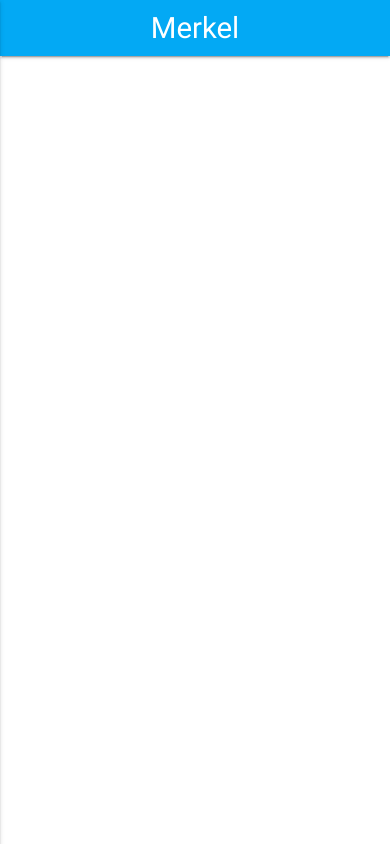
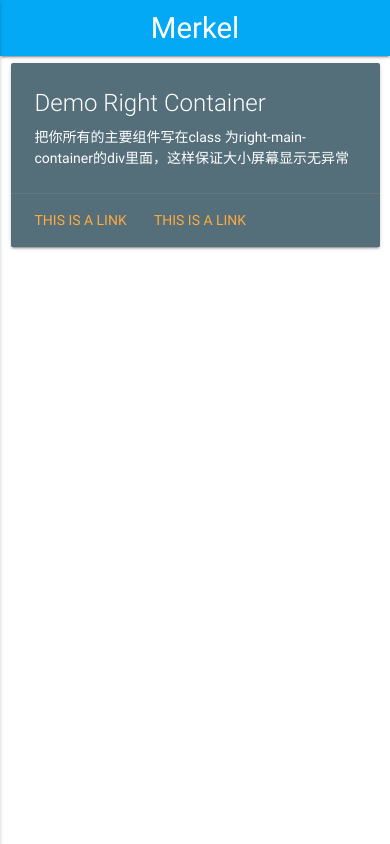
Before and after one commit to XX1019/MerkleReportMaterial, a website: page Main.html in a window 390 px wide. Drawn offline with nearby package versions, Linux system fonts and the light colour scheme.

Commit message:
add right container

```diff
--- a/Main.html
+++ b/Main.html
@@ -23,7 +23,10 @@
 		</nav>
 		<!--side bar can toggle on small screens but do not show on medium and up-->
 		<div id="slide-out" class="side-nav">
-			This is slide menu
+			<div class="main-user-profile">
+				<i class="medium mdi-action-account-circle white-text "></i>
+				<div class="waves-effect waves-light  dropdown-button btn-flat main-user-profile-button" data-activates='dropdown1'>zhilong.wang@shanbay.com</div>
+			</div>
 		</div>
 		<!--side bar shows only on medium and large screen-->
 		<div class="hide-on-small-and-down main-side-card z-depth-1-half grey lighten-5">
@@ -42,6 +45,24 @@
 			<li class="divider"></li>
 			<li><a href="#!">logout</a></li>
 		</ul>
+		<div class="righ-main-container">
+			<!--write all your components in right-main-container-->
+			<div class="row">
+				<div class="col s12">
+					<div class="card blue-grey darken-1">
+						<div class="card-content white-text">
+							<span class="card-title">Demo Right Container</span>
+							<p>把你所有的主要组件写在class 为right-main-container的div里面，这样保证大小屏幕显示无异常</p>
+						</div>
+						<div class="card-action">
+							<a href="#">This is a link</a>
+							<a href="#">This is a link</a>
+						</div>
+					</div>
+				</div>
+			</div>
+		</div>
+
 		<!--debug-->
 		<script type="text/javascript" src="node_modules/jquery/dist/jquery.min.js"></script>
 		<script type="text/javascript" src="node_modules/materialize-css/dist/js/materialize.min.js"></script>
--- a/css/home.css
+++ b/css/home.css
@@ -3,24 +3,17 @@
 	min-height: height: 100vh !important;
 	height: 100vh;
 }
+
 .merkel {
 	box-sizing: border-box;
 }
+
 .login-card {
 	width: 300px;
 	height: 400px;
 	margin: auto;
 }
-@media only screen and (min-width: 320px) and (max-width: 640px) {
-	.login-card {
-		box-shadow: none;
-	}
-}
 
-html, body {
-    min-height: height: 100vh !important;
-    height: 100vh;
-}
 .main-side-card {
 	position: fixed;
 	width: 270px;
@@ -29,12 +22,14 @@
 	margin: 0;
 	overflow: hidden;
 }
+
 .main-user-profile {
 	margin: 0;
 	padding-left: 15px;
 	height: 150px;
 	background-image: url(../img/profile_bg.png);
 }
+
 .main-user-profile-button {
 	top: 20px;
 	padding-left: 5px;
@@ -43,3 +38,14 @@
 	padding: 0;
 	text-transform: none;
 }
+.righ-main-container {
+	margin-left: 280px;
+}
+@media only screen and (min-width: 320px) and (max-width: 640px) {
+	.login-card {
+		box-shadow: none;
+	}
+	.righ-main-container {
+		margin-left: 0%;
+	}
+}
```
